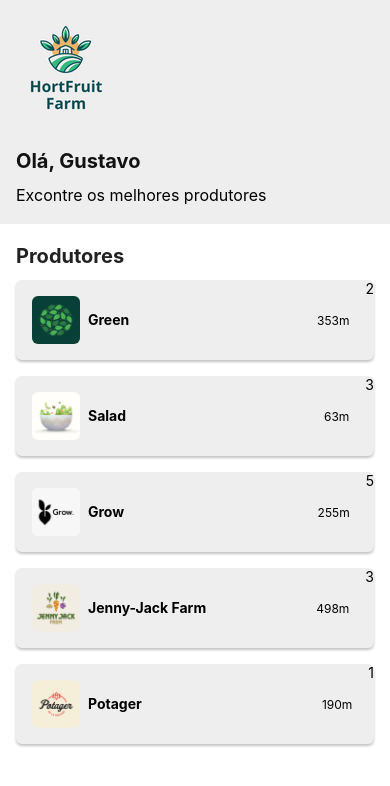
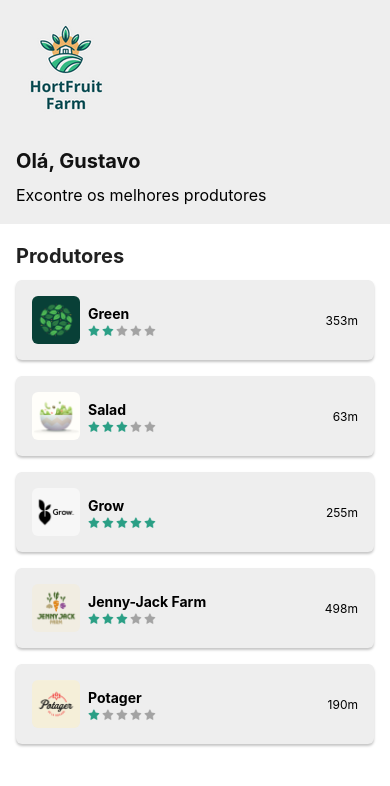
Before and after one commit to gustavogss/prod_hort, a React Native app: screen / in a window 390 px wide. Shown: the top 786 px of the page. Built offline with nearby package versions, Linux system fonts and the light colour scheme.

Commit message:
Classificando produtores

```diff
--- a/src/components/Produtor/index.js
+++ b/src/components/Produtor/index.js
@@ -1,16 +1,20 @@
-import {View, Text, Image} from 'react-native';
-import React from 'react';
+import {View, Text, Image, TouchableOpacity} from 'react-native';
+import React, {useState} from 'react';
 import styles from './styles';
+import Starts from '../Starts';
 
 export default function Produtor({nome, imagem, distance, estrelas}) {
+  const [select, setSelect] = useState(false);
   return (
-    <View style={styles.card}>
+    <TouchableOpacity style={styles.card} onPress={() => setSelect(!select)}>
       <Image style={styles.image} source={imagem} accessibilityLabel={nome} />
       <View style={styles.info}>
-        <Text style={styles.nome}>{nome}</Text>
+        <View>
+          <Text style={styles.nome}>{nome}</Text>
+          <Starts quantAtual={estrelas} edit={select} big={select} />
+        </View>
         <Text style={styles.distance}>{distance}</Text>
       </View>
-      <Text>{estrelas}</Text>
-    </View>
+    </TouchableOpacity>
   );
 }
--- /dev/null
+++ b/src/components/Start/index.js
@@ -0,0 +1,20 @@
+import {TouchableOpacity, Image} from 'react-native';
+import start from '../../assets/estrela.png';
+import startgray from '../../assets/estrelaCinza.png';
+import React from 'react';
+import stylesFunc from './styles';
+
+export default function Start({onPress, desabilit = true, full, big = false}) {
+  const styles = stylesFunc(big);
+  const getImage = () => {
+    if (full) {
+      return start;
+    }
+    return startgray;
+  };
+  return (
+    <TouchableOpacity disabled={!desabilit} onPress={onPress}>
+      <Image source={getImage()} style={styles.start} />
+    </TouchableOpacity>
+  );
+}
--- /dev/null
+++ b/src/components/Start/styles.js
@@ -0,0 +1,12 @@
+import {StyleSheet} from 'react-native';
+
+const stylesFunc = big =>
+  StyleSheet.create({
+    start: {
+      width: big ? 36 : 12,
+      height: big ? 36 : 12,
+      marginRight: 2,
+    },
+  });
+
+export default stylesFunc;
--- /dev/null
+++ b/src/components/Starts/index.js
@@ -0,0 +1,30 @@
+import {View} from 'react-native';
+import React, {useState} from 'react';
+
+import styles from './styles';
+import Start from '../Start';
+
+export default function Starts({quantAtual: quant, edit = false, big = false}) {
+  const [quantAtual, setQuantAtual] = useState(quant);
+
+  const RenderStarts = () => {
+    const listStarts = [];
+    for (let i = 0; i < 5; i += 1) {
+      listStarts.push(
+        <Start
+          key={i}
+          onPress={() => setQuantAtual(i + 1)}
+          desabilit={!edit}
+          full={i < quantAtual}
+          big={big}
+        />,
+      );
+    }
+    return listStarts;
+  };
+  return (
+    <View style={styles.starts}>
+      <RenderStarts />
+    </View>
+  );
+}
--- /dev/null
+++ b/src/components/Starts/styles.js
@@ -0,0 +1,9 @@
+import {StyleSheet} from 'react-native';
+
+const styles = StyleSheet.create({
+  starts: {
+    flexDirection: 'row',
+  },
+});
+
+export default styles;
```
